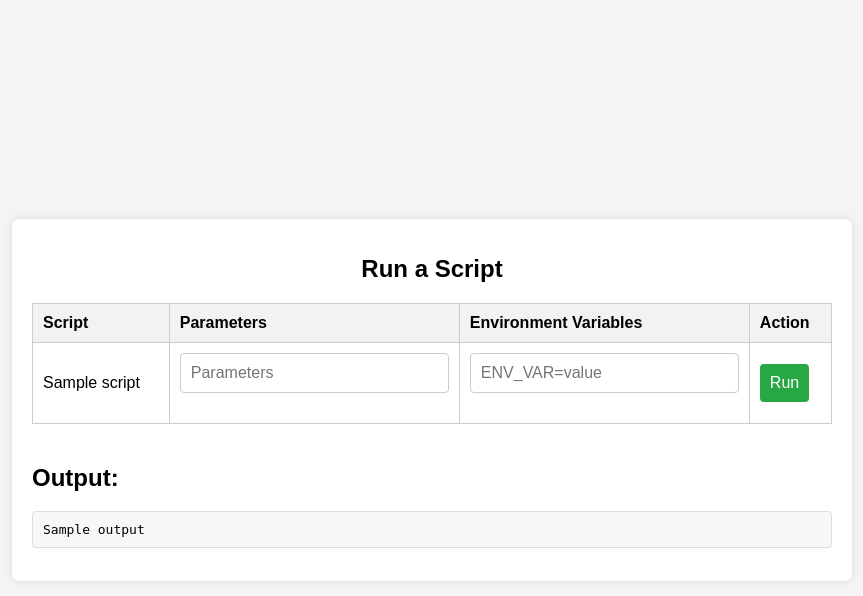
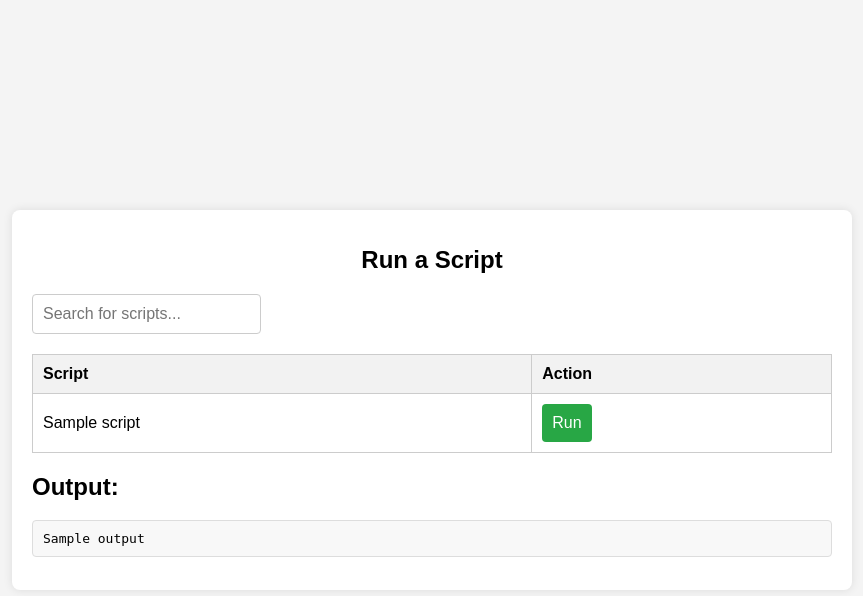
Before and after one commit to cry1s/serv1s, a Flask app: template templates/scripts.html in a window 1280 px wide. Shown: the top 596 px of the page, without its empty margins (208-1071 px from the left). Run offline with Flask 3, Linux system fonts and the light colour scheme; the template is opened without the code that fills it: most values are stand-ins (such as "Sample title", 1, 10 or a date in 2020).

Commit message:
new vars system

```diff
--- a/app.py
+++ b/app.py
@@ -1,15 +1,33 @@
-from flask import Flask, request, render_template, redirect, url_for, flash, session
+from functools import wraps
+from flask import Flask, request, render_template, redirect, url_for, flash, session, jsonify
 from werkzeug.security import check_password_hash, generate_password_hash
-from dotenv import load_dotenv
+from dotenv import dotenv_values, load_dotenv
 import os
 import subprocess
+import json
 
 load_dotenv()
 
 app = Flask(__name__)
 app.secret_key = 'supersecretkey'
+PASSWORD_HASH = generate_password_hash(os.getenv('PASSWORD'))
 
-PASSWORD_HASH = generate_password_hash(os.getenv('PASSWORD'))
+def login_required(f):
+    @wraps(f)
+    def decorated_function(*args, **kwargs):
+        if not session.get('authenticated'):
+            return redirect(url_for('index'))
+        return f(*args, **kwargs)
+    return decorated_function
+
+def load_script_env(script_name):
+    env_path = os.path.join('scripts', f"{script_name}.env")
+    if os.path.exists(env_path):
+        return dotenv_values(env_path)
+    return {}
+
+def get_scripts():
+    return [s for s in os.listdir('scripts') if s.endswith('.sh')]
 
 @app.route('/', methods=['GET', 'POST'])
 def index():
@@ -23,23 +41,27 @@ def index():
             return redirect(url_for('index'))
     return render_template('index.html')
 
-@app.route('/scripts', methods=['GET', 'POST'])
+@app.route('/scripts', methods=['GET'])
+@login_required
 def scripts():
-    if not session.get('authenticated'):
-        return redirect(url_for('index'))
+    return render_template('scripts.html', scripts=get_scripts())
 
-    if request.method == 'POST':
-        script_name = request.form.get('script')
-        params = request.form.get(f'params_{script_name}', '')
-        env_vars = request.form.get(f'env_vars_{script_name}', '')
-        env = {k: v for k, v in (x.split('=') for x in env_vars.split() if '=' in x)}
+@app.route('/scripts/<script_name>', methods=['GET'])
+@login_required
+def get_script(script_name):
+    env_vars = load_script_env(script_name)
+    return jsonify(env_vars)
 
-        script_path = os.path.join('scripts', script_name)
-        result = subprocess.run(['bash', script_path] + params.split(), env=env, capture_output=True, text=True)
+@app.route('/run', methods=['POST'])
+@login_required
+def run_script():
+    script_name = request.form.get('script_name')
+    params = request.form.get('params', '')
+    env_vars = json.loads(request.form.get('env_vars', '{}'))
+    script_path = os.path.join('scripts', script_name)
+    result = subprocess.run(['bash', script_path] + params.split(), env=env_vars, capture_output=True, text=True)
 
-        return render_template('scripts.html', scripts=os.listdir('scripts'), output=result.stdout, error=result.stderr)
-
-    return render_template('scripts.html', scripts=os.listdir('scripts'))
+    return render_template('scripts.html', scripts=get_scripts(), output=result.stdout, error=result.stderr)
 
 if __name__ == '__main__':
     app.run(debug=True)
--- a/templates/scripts.html
+++ b/templates/scripts.html
@@ -3,17 +3,17 @@
 <head>
     <title>Script Runner</title>
     <link rel="stylesheet" type="text/css" href="{{ url_for('static', filename='styles.css') }}">
+    <script src="https://code.jquery.com/jquery-3.6.0.min.js"></script>
 </head>
 <body>
 <div class="container">
     <h1>Run a Script</h1>
-    <form method="post">
-        <table>
+    <input type="text" id="search" placeholder="Search for scripts...">
+
+    <table id="scriptTable">
         <thead>
             <tr>
                 <th>Script</th>
-                    <th>Parameters</th>
-                    <th>Environment Variables</th>
                 <th>Action</th>
             </tr>
         </thead>
@@ -21,14 +21,29 @@
             {% for script in scripts %}
             <tr>
                 <td>{{ script }}</td>
-                    <td><input type="text" name="params_{{ script }}" placeholder="Parameters"></td>
-                    <td><input type="text" name="env_vars_{{ script }}" placeholder="ENV_VAR=value"></td>
-                    <td><button type="submit" name="script" value="{{ script }}">Run</button></td>
+                <td><button onclick="loadScriptParams('{{ script }}')">Run</button></td>
             </tr>
             {% endfor %}
         </tbody>
     </table>
+
+    <div id="scriptParams" style="display: none;">
+        <h2>Parameters for <span id="selectedScript"></span></h2>
+        <form id="runScriptForm" method="post" action="{{ url_for('run_script') }}">
+            <input type="hidden" name="script_name" id="script_name">
+            <input type="hidden" name="env_vars" id="env_vars">
+            <label>Command-line Parameters:</label>
+            <input type="text" name="params" placeholder="Parameters">
+
+            <div id="envVars">
+                <label>Environment Variables:</label>
+                <!-- .env vars loaded here -->
+            </div>
+
+            <button type="button" onclick="submitForm()">Execute</button>
         </form>
+    </div>
+
     {% if output %}
         <h2>Output:</h2>
         <pre>{{ output }}</pre>
@@ -38,5 +53,73 @@
         <pre>{{ error }}</pre>
     {% endif %}
 </div>
+
+<script>
+    function loadScriptParams(script) {
+        $('#selectedScript').text(script);
+        $('#script_name').val(script);
+        $('#scriptParams').show();
+
+        $.getJSON(`/scripts/${script}`, function(envVars) {
+            $('#envVars').empty();
+            $.each(envVars, function(key, value) {
+                $('#envVars').append(`
+                    <div>
+                        <label>${key}:</label>
+                        <input type="text" name="env_var_${key}" value="${value}">
+                    </div>
+                `);
+            });
+            $('#envVars').append(`
+                <div>
+                    <label>Custom Env Var:</label>
+                    <input type="text" id="customEnvVarKey" placeholder="KEY">
+                    <input type="text" id="customEnvVarValue" placeholder="value">
+                    <button type="button" onclick="addCustomEnvVar()">Add</button>
+                </div>
+            `);
+        });
+    }
+
+    function addCustomEnvVar() {
+        let key = $('#customEnvVarKey').val();
+        let value = $('#customEnvVarValue').val();
+        if (key) {
+            $('#envVars').append(`
+                <div>
+                    <label>${key}:</label>
+                    <input type="text" name="env_var_${key}" value="${value}">
+                </div>
+            `);
+            $('#customEnvVarKey').val('');
+            $('#customEnvVarValue').val('');
+        }
+    }
+
+    function submitForm() {
+        let envVars = {};
+        $('#envVars input[type="text"]').each(function() {
+            let input = $(this);
+            let name = input.attr('name');
+            if (name?.startsWith("env_var_")) {
+                let key = name.replace("env_var_", "");
+                envVars[key] = input.val();
+            }
+        });
+
+        // Установить значение скрытого поля env_vars как JSON строку
+        $('#env_vars').val(JSON.stringify(envVars));
+
+        // Отправить форму
+        $('#runScriptForm').submit();
+    }
+
+    $('#search').on('keyup', function() {
+        var value = $(this).val().toLowerCase();
+        $("#scriptTable tbody tr").filter(function() {
+            $(this).toggle($(this).text().toLowerCase().indexOf(value) > -1)
+        });
+    });
+</script>
 </body>
 </html>
```
Also changed, not shown: 3 other files. Lines whose indentation alone changed are shown as unchanged.
